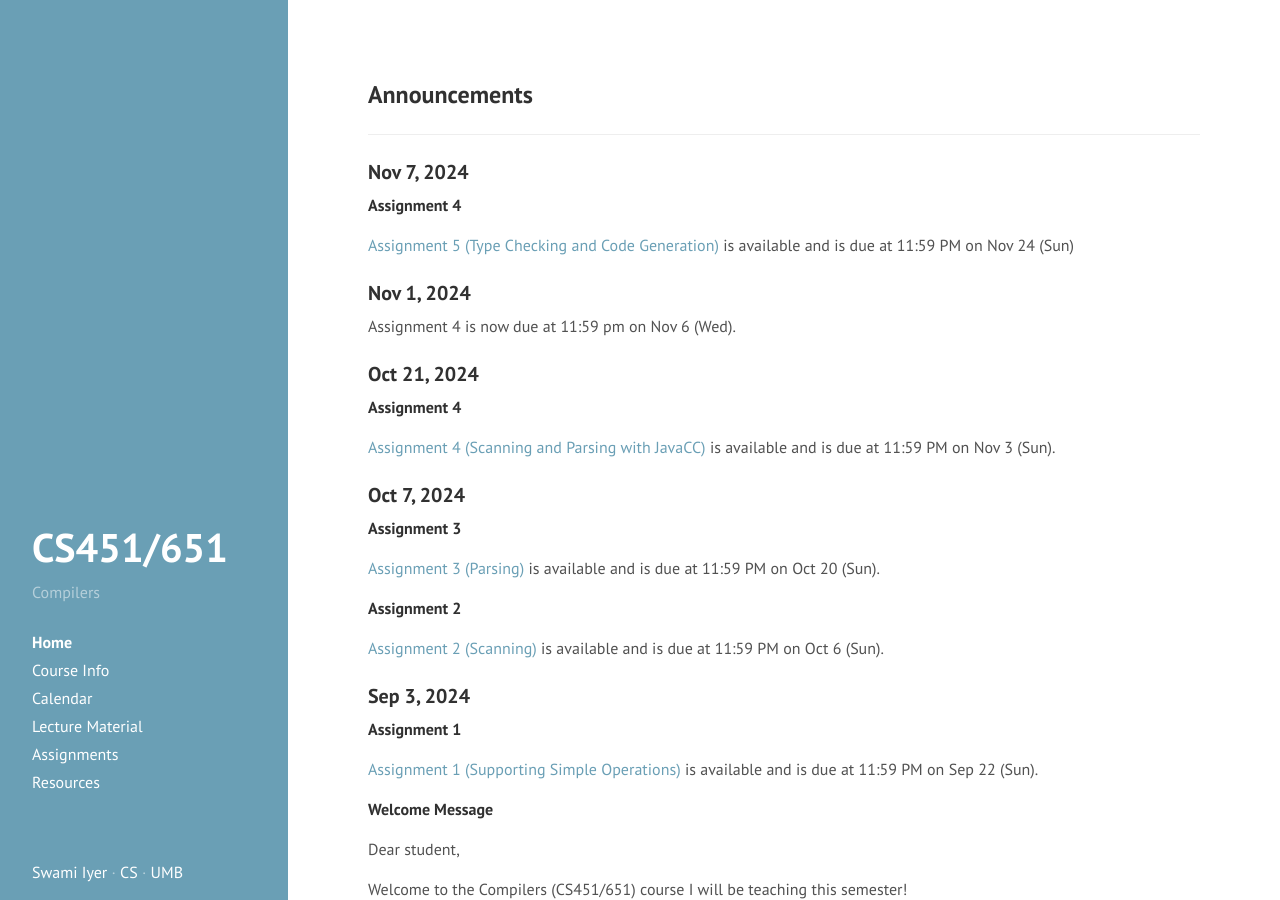
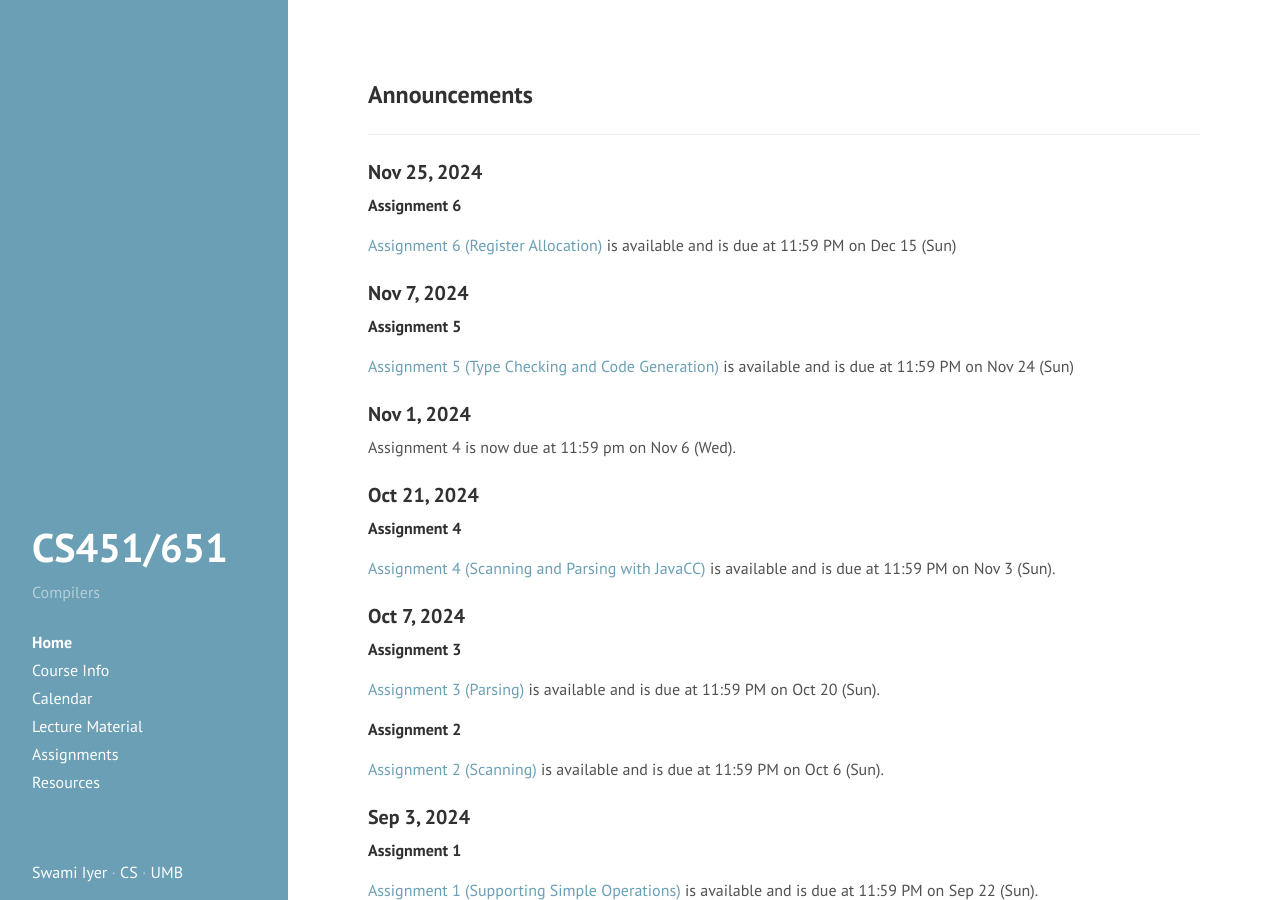
Before and after one commit to swamiiyer/swamiiyer.github.io, a Jekyll site: the page built from _pages/cs451/index.md, in a window 1280 px wide and 900 px high. Built offline with Jekyll 4.4.1, drawn with Linux system fonts in a browser that asks for light colours.

Commit message:
Assignment 6 released

```diff
--- a/_pages/cs451/index.md
+++ b/_pages/cs451/index.md
@@ -5,9 +5,15 @@ title: Home
 order: 1
 ---
 
+### Nov 25, 2024
+
+**Assignment 6**
+
+[Assignment 6 (Register Allocation)](assignments.html) is available and is due at 11:59 PM on Dec 15 (Sun)
+
 ### Nov 7, 2024
 
-**Assignment 4**
+**Assignment 5**
 
 [Assignment 5 (Type Checking and Code Generation)](assignments.html) is available and is due at 11:59 PM on Nov 24 (Sun)
 
```
Also changed, not shown: _pages/cs110/index.md (+6 -0 lines), _pages/cs210/index.md (+6 -0 lines), _pages/cs210/lecture_material.md (+1 -1 lines), _pages/cs451/assignments.md (+1 -1 lines).
